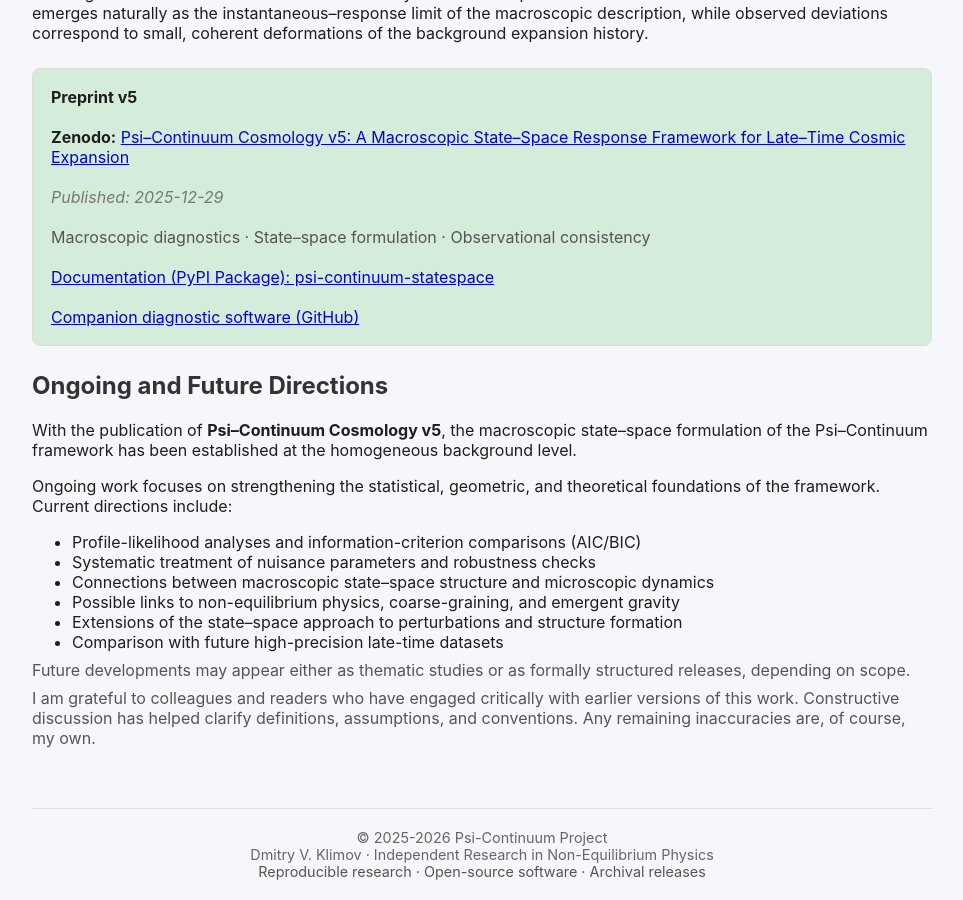
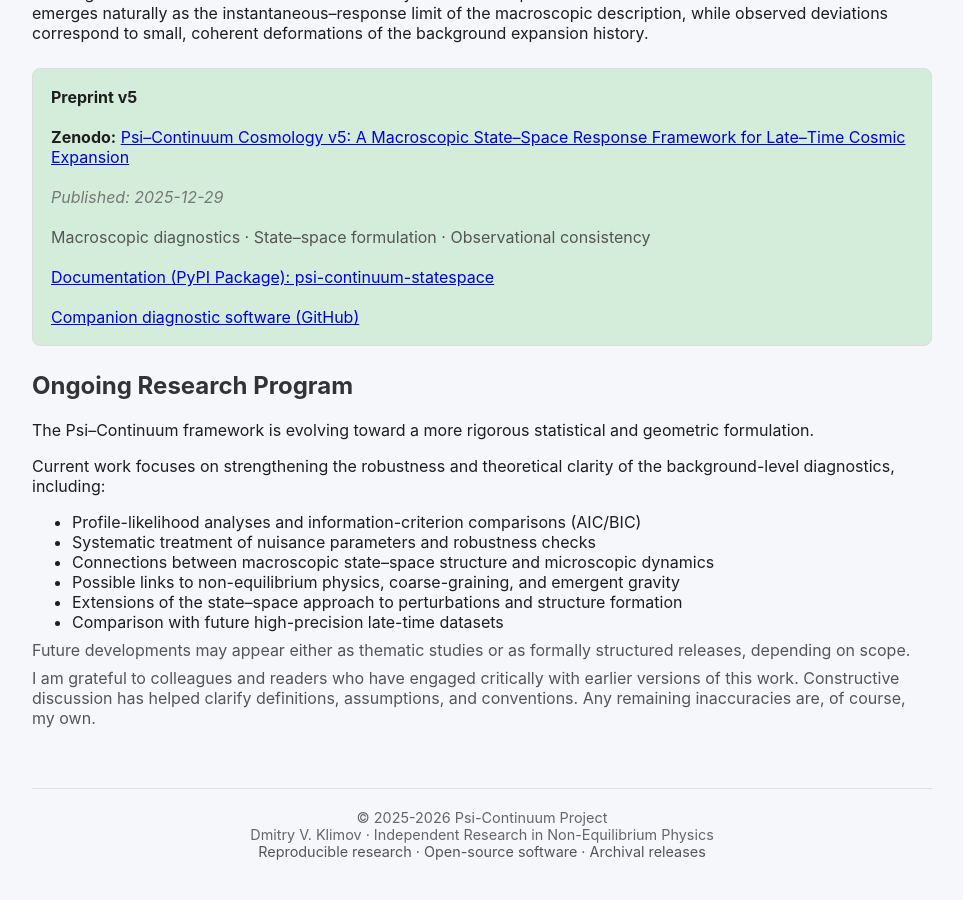
Before and after one commit to dmitrylife/Dmitrylife.github.io, a Jekyll site: the page theory.html, which Jekyll copies as it is, in a window 1280 px wide and 900 px high, scrolled down 2147 px. Shown: the whole window, without its empty margins (158-1121 px from the left). Built offline with Jekyll 4.4.1, drawn with Linux system fonts in a browser that asks for light colours.

Commit message:
Update Status

```diff
--- a/theory.html
+++ b/theory.html
@@ -250,17 +250,16 @@
 </div>
 
 <!-- Ongoing and Future Directions -->
-<h2>Ongoing and Future Directions</h2>
+<h2>Ongoing Research Program</h2>
 
 <p>
-    With the publication of <strong>Psi–Continuum Cosmology v5</strong>,
-    the macroscopic state–space formulation of the Psi–Continuum framework
-    has been established at the homogeneous background level.
+The Psi–Continuum framework is evolving toward a more rigorous
+statistical and geometric formulation.
 </p>
 
 <p>
-    Ongoing work focuses on strengthening the statistical, geometric,
-    and theoretical foundations of the framework. Current directions include:
+Current work focuses on strengthening the robustness and theoretical
+clarity of the background-level diagnostics, including:
 </p>
 
 <ul>
```
